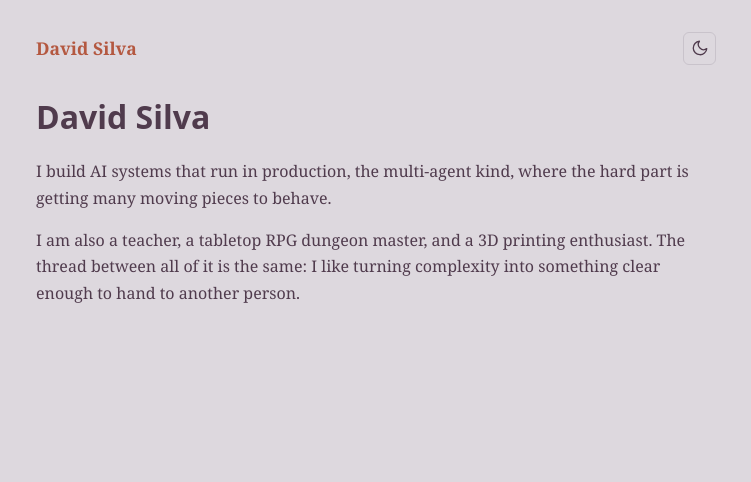
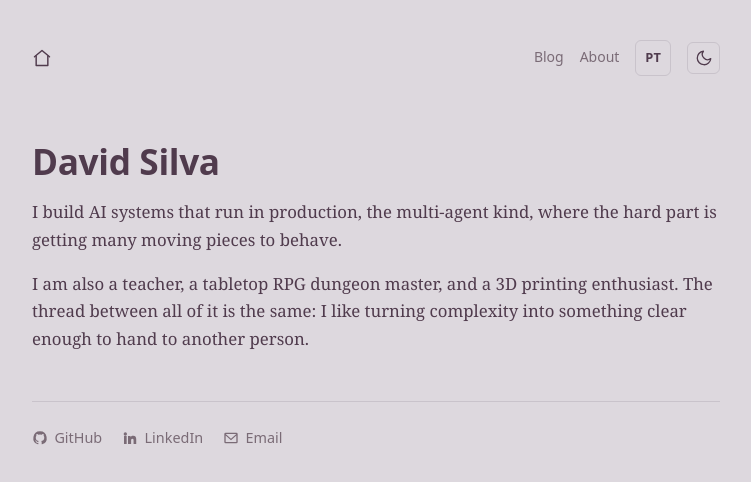
Before and after one commit to david-cesar/david-silva, an Astro site: page / in a window 1280 px wide. Shown: the whole page, without its empty margins (264-1015 px from the left). Built offline with nearby package versions, Linux system fonts and the light colour scheme; Astro itself is replaced by a stand-in of ours.

Commit message:
feat(design): add design system (header, typography scale, spacing, i18n strings)

```diff
--- /dev/null
+++ b/src/components/Header.astro
@@ -0,0 +1,90 @@
+---
+import ThemeToggle from './ThemeToggle.astro';
+import LangToggle from './LangToggle.astro';
+import { getLangFromPath, useTranslations, localizedPath } from '../i18n/ui';
+
+const pathname = Astro.url.pathname;
+const lang = getLangFromPath(pathname);
+const t = useTranslations(lang);
+
+const homeHref = localizedPath('/', lang);
+const blogHref = localizedPath('/blog/', lang);
+const aboutHref = localizedPath('/about/', lang);
+
+// Strip trailing slash for comparison; treat empty as root.
+const norm = (p: string) => p.replace(/\/$/, '') || '/';
+const current = norm(pathname);
+const isActive = (href: string) => {
+  const h = norm(href);
+  return current === h || current.startsWith(h + '/');
+};
+---
+
+<header>
+  <a class="home" href={homeHref} aria-label={t('nav.home')}>
+    <svg
+      xmlns="http://www.w3.org/2000/svg"
+      width="20"
+      height="20"
+      viewBox="0 0 24 24"
+      fill="none"
+      stroke="currentColor"
+      stroke-width="1.75"
+      stroke-linecap="round"
+      stroke-linejoin="round"
+      aria-hidden="true"
+    >
+      <path d="M3 10.5 12 3l9 7.5"></path>
+      <path d="M5 9.5V21h14V9.5"></path>
+    </svg>
+  </a>
+
+  <nav>
+    <a href={blogHref} class:list={[{ active: isActive(blogHref) }]}>{t('nav.blog')}</a>
+    <a href={aboutHref} class:list={[{ active: isActive(aboutHref) }]}>{t('nav.about')}</a>
+    <LangToggle />
+    <ThemeToggle />
+  </nav>
+</header>
+
+<style>
+  header {
+    display: flex;
+    justify-content: space-between;
+    align-items: center;
+    margin-bottom: var(--space-7);
+  }
+  .home {
+    display: inline-flex;
+    align-items: center;
+    color: var(--text);
+    padding: var(--space-2);
+    margin: calc(-1 * var(--space-2));
+    border-radius: var(--radius);
+  }
+  .home:hover {
+    color: var(--accent);
+  }
+  nav {
+    display: flex;
+    align-items: center;
+    gap: var(--space-4);
+    font-family: var(--font-ui);
+    font-size: var(--text-sm);
+  }
+  nav > a {
+    color: var(--muted);
+    font-weight: 500;
+    padding: var(--space-1) 0;
+    border-bottom: 2px solid transparent;
+    transition: color var(--transition), border-color var(--transition);
+  }
+  nav > a:hover {
+    color: var(--text);
+    text-decoration: none;
+  }
+  nav > a.active {
+    color: var(--text);
+    border-bottom-color: var(--accent);
+  }
+</style>
--- /dev/null
+++ b/src/i18n/ui.ts
@@ -0,0 +1,35 @@
+export const languages = { en: 'English', pt: 'Português' };
+export const defaultLang = 'en';
+
+export const ui = {
+  en: {
+    'nav.blog': 'Blog',
+    'nav.about': 'About',
+    'nav.home': 'Home',
+    'post.readingTime': 'min read',
+  },
+  pt: {
+    'nav.blog': 'Blog',
+    'nav.about': 'Sobre',
+    'nav.home': 'Início',
+    'post.readingTime': 'min de leitura',
+  },
+} as const;
+
+export type UiKey = keyof (typeof ui)['en'];
+
+/** Detect the locale ('en' | 'pt') from a URL pathname. */
+export function getLangFromPath(pathname: string): keyof typeof ui {
+  return pathname === '/pt' || pathname.startsWith('/pt/') ? 'pt' : 'en';
+}
+
+/** Returns a translator bound to a locale, falling back to the default. */
+export function useTranslations(lang: keyof typeof ui) {
+  return (key: UiKey) => ui[lang][key] ?? ui[defaultLang][key];
+}
+
+/** Prefix a root-relative path with the locale (EN stays at root). */
+export function localizedPath(path: string, lang: keyof typeof ui): string {
+  if (lang === 'en') return path;
+  return '/pt' + (path === '/' ? '/' : path);
+}
--- a/src/layouts/BaseLayout.astro
+++ b/src/layouts/BaseLayout.astro
@@ -1,6 +1,7 @@
 ---
 import '../styles/global.css';
-import ThemeToggle from '../components/ThemeToggle.astro';
+import Header from '../components/Header.astro';
+import Footer from '../components/Footer.astro';
 
 interface Props {
   title?: string;
@@ -34,14 +35,10 @@ const {
     </script>
   </head>
   <body>
-    <header
-      style="display:flex; justify-content:space-between; align-items:center; margin-bottom:2rem;"
-    >
-      <a href="/" style="font-weight:600; font-size:1.1rem;">David Silva</a>
-      <ThemeToggle />
-    </header>
+    <Header />
     <main>
       <slot />
     </main>
+    <Footer />
   </body>
 </html>
--- a/src/styles/global.css
+++ b/src/styles/global.css
@@ -15,6 +15,29 @@
   --accent-soft: #cdb3ac; /* Almond Silk — soft borders / hovers */
   --border: #c9c3cb;
   --code-bg: #e8e4e9;
+
+  /* Typography */
+  --font-body: ui-serif, Georgia, 'Times New Roman', serif;
+  --font-ui: ui-sans-serif, system-ui, -apple-system, sans-serif;
+  --text-sm: 0.875rem;
+  --text-base: 1.05rem;
+  --text-lg: 1.25rem;
+  --text-xl: 1.6rem;
+  --text-2xl: 2.2rem;
+
+  /* Spacing scale */
+  --space-1: 0.25rem;
+  --space-2: 0.5rem;
+  --space-3: 0.75rem;
+  --space-4: 1rem;
+  --space-5: 1.5rem;
+  --space-6: 2.5rem;
+  --space-7: 4rem;
+
+  /* Layout */
+  --measure: 720px;
+  --radius: 6px;
+  --transition: 0.18s ease;
 }
 
 :root[data-theme='dark'] {
@@ -36,30 +59,39 @@
 body {
   background: var(--bg);
   color: var(--text);
-  font-family: ui-serif, Georgia, 'Times New Roman', serif;
-  max-width: 720px;
+  font-family: var(--font-body);
+  font-size: var(--text-base);
+  max-width: var(--measure);
   margin: 0 auto;
-  padding: 2rem 1.25rem;
+  padding: var(--space-6) var(--space-4) var(--space-7);
   line-height: 1.65;
-  transition: background 0.2s ease, color 0.2s ease;
+  transition: background var(--transition), color var(--transition);
 }
 
 a {
   color: var(--accent);
   text-decoration: none;
+  transition: color var(--transition);
 }
 a:hover {
   text-decoration: underline;
 }
 
 h1, h2, h3 {
-  font-family: ui-sans-serif, system-ui, sans-serif;
-  line-height: 1.25;
+  font-family: var(--font-ui);
+  line-height: 1.2;
+  letter-spacing: -0.01em;
 }
+h1 { font-size: var(--text-2xl); margin: 0 0 var(--space-4); }
+h2 { font-size: var(--text-xl); margin: var(--space-6) 0 var(--space-3); }
+h3 { font-size: var(--text-lg); margin: var(--space-5) 0 var(--space-2); }
+
+p { margin: 0 0 var(--space-4); }
 
 code {
+  font-family: ui-monospace, 'SF Mono', Menlo, monospace;
   background: var(--code-bg);
   padding: 0.15em 0.4em;
-  border-radius: 4px;
+  border-radius: var(--radius);
   font-size: 0.9em;
 }
```
